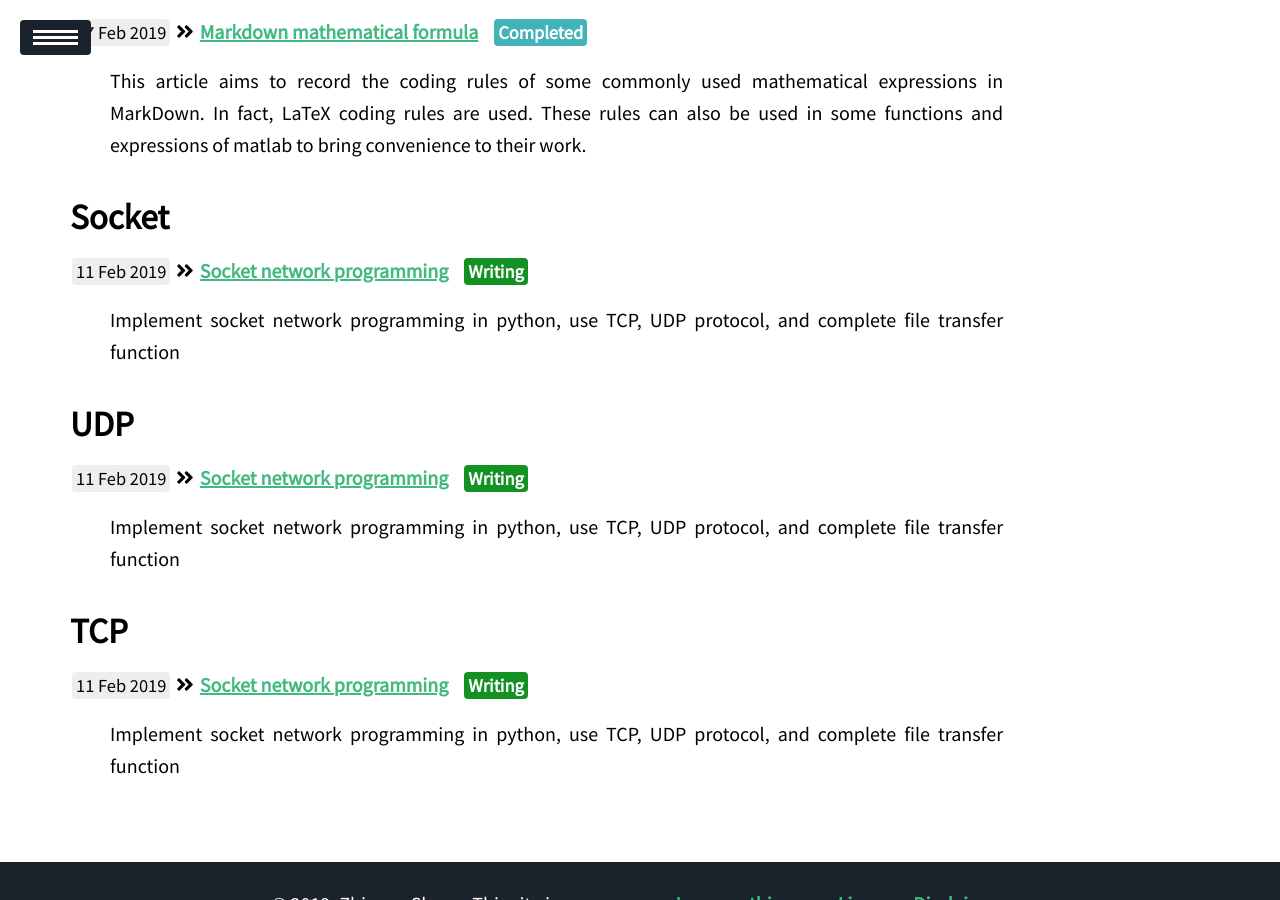
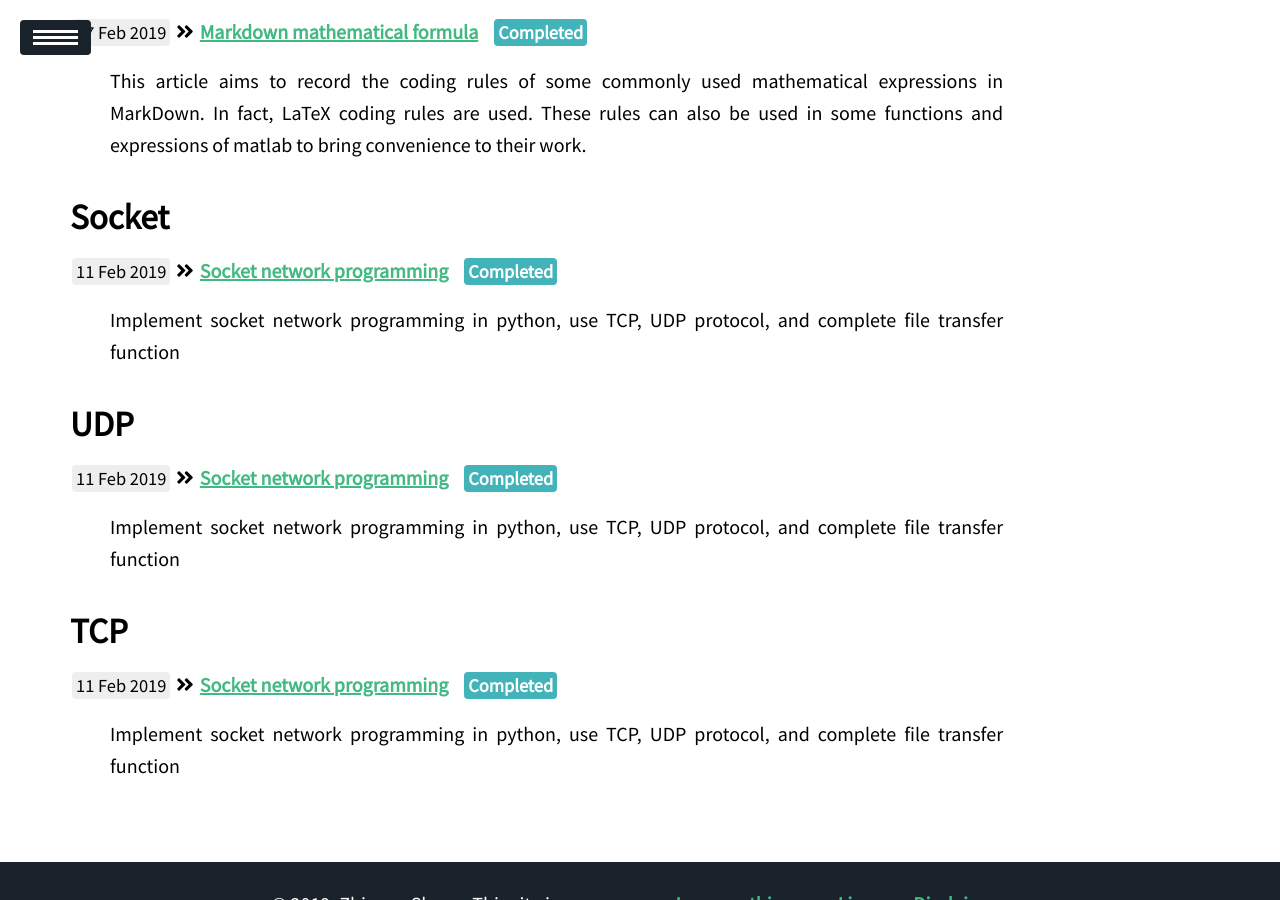
Before and after one commit to Cr7-joker/Cr7-joker.github.io, a Jekyll site: the page built from blog/tags.html, in a window 1280 px wide and 900 px high, scrolled down 3985 px. Built offline with Jekyll 4.4.1, drawn with Linux system fonts in a browser that asks for light colours; nearby versions of some CDN libraries.

Commit message:
ninth commit

```diff
--- a/_posts/2019-02-11-Socket network programming/2019-02-11-Socket network programming.md
+++ b/_posts/2019-02-11-Socket network programming/2019-02-11-Socket network programming.md
@@ -3,7 +3,7 @@ title: Socket network programming
 tags: Socket UDP TCP
 edit: 2019-02-11
 categories: Python
-status: Writing
+status: Completed
 description: Implement socket network programming in python, use TCP, UDP protocol, and complete file transfer function
 ---
 
@@ -17,11 +17,11 @@ description: Implement socket network programming in python, use TCP, UDP protoc
 
 # 简单TCP过程
 
-<img src="https://raw.githubusercontent.com/Cr7-joker/Cr7-joker.github.io/master/_posts/2019-02-08-Socket%20network%20programming/assert/TCP.png" width="90%" alt="TCP通信过程">
+<img src="https://raw.githubusercontent.com/Cr7-joker/Cr7-joker.github.io/master/_posts/2019-02-11-Socket%20network%20programming/assert/TCP.png" width="90%" alt="TCP通信过程">
 
 # Socket通信过程
 
-<img src="https://raw.githubusercontent.com/Cr7-joker/Cr7-joker.github.io/master/_posts/2019-02-08-Socket%20network%20programming/assert/socket.png" width="90%" alt="socket通信过程">
+<img src="https://raw.githubusercontent.com/Cr7-joker/Cr7-joker.github.io/master/_posts/2019-02-11-Socket%20network%20programming/assert/socket.png" width="90%" alt="socket通信过程">
 
 # Socket通信方式
 
```
